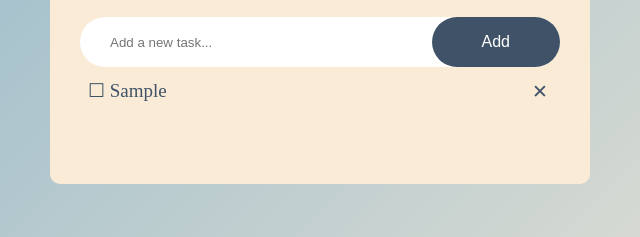
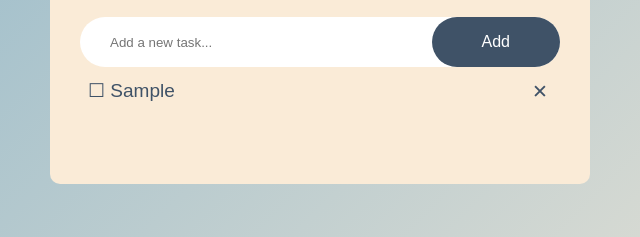
Before and after one commit to ogurtsovam/todo-page, a website: page src/index.html in a window 1280 px wide. Both pictures are taken after typing "Sample" into the empty fields and a click on the button "Add". Shown: the part 190-427 px from the top of the page, 320-960 px from the left. Drawn offline with Linux system fonts and the light colour scheme.

Commit message:
feat: add deployment with Surge

```diff
--- /dev/null
+++ b/package.json
@@ -0,0 +1,5 @@
+{
+  "dependencies": {
+    "surge": "^0.24.6"
+  }
+}
--- a/src/styles/style.css
+++ b/src/styles/style.css
@@ -59,6 +59,7 @@ ul li {
   position: relative;
   list-style: none;
   font-size: 19px;
+  font-family: sans-serif;
   padding: 12px 8px;
   user-select: none;
   cursor: pointer;
```
Also changed, not shown: README.md, 3 other files.
